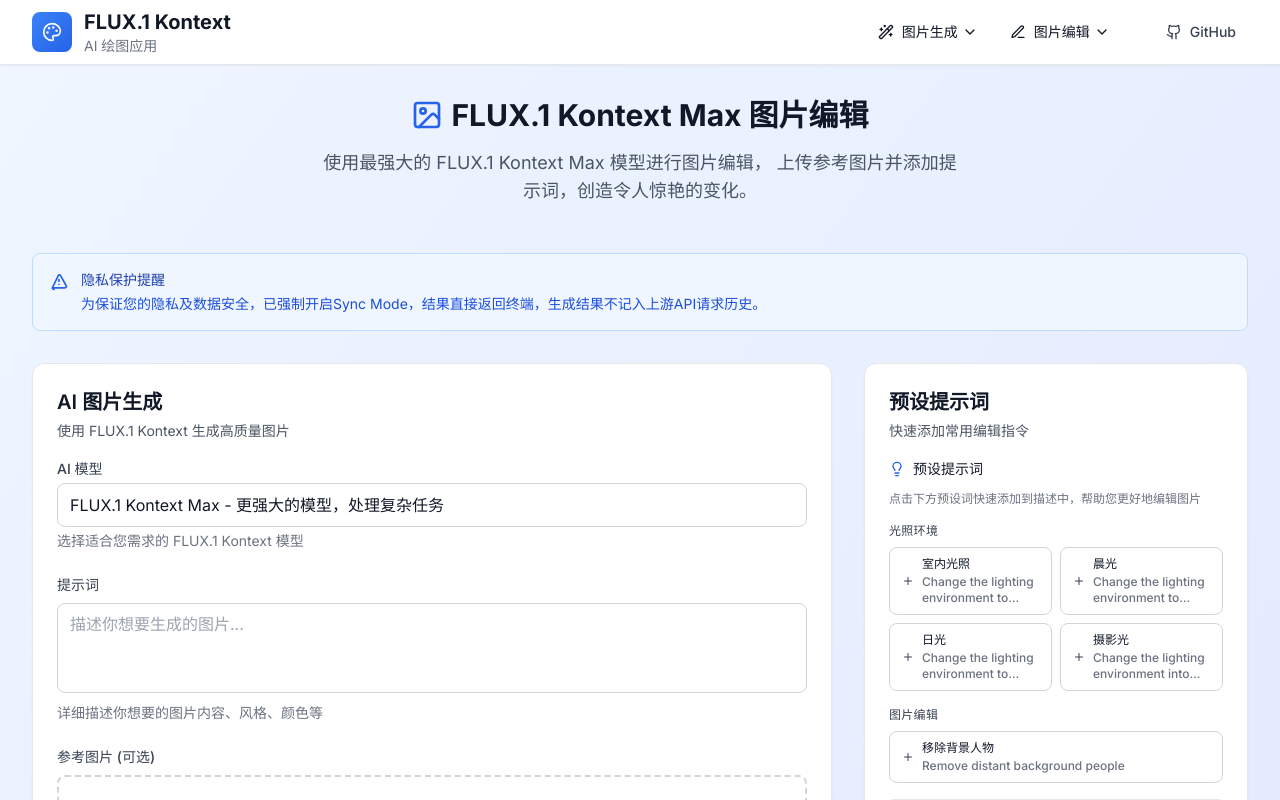
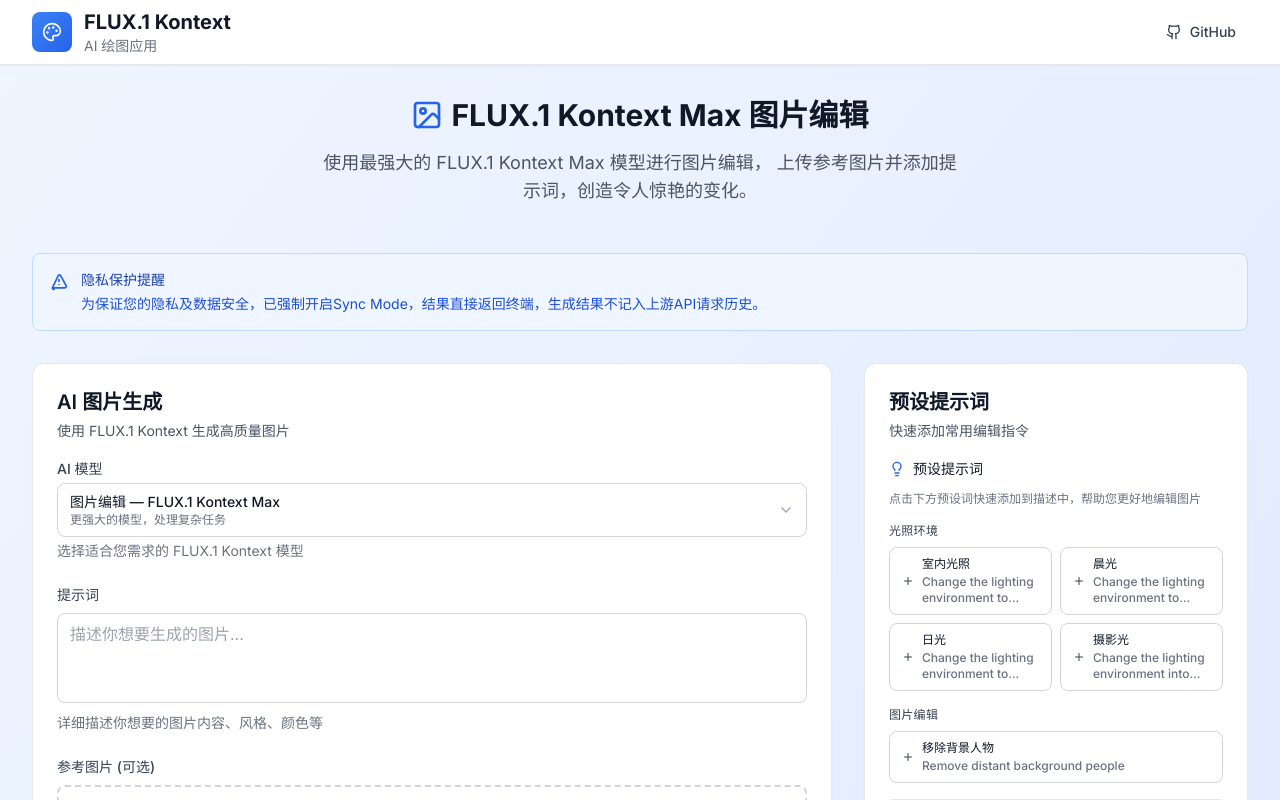
Before and after one commit to Noah-Wu66/FLUX.1-Kontext, a Next.js app: page /edit/max in a window 1280 px wide. Shown: the top 800 px of the page. Built offline with nearby package versions, Linux system fonts and the light colour scheme.

Commit message:
添加模型选择器组件并优化UI界面

```diff
--- a/app/page.tsx
+++ b/app/page.tsx
@@ -74,7 +74,7 @@
               <h3 className="text-sm font-medium text-blue-800">快速开始</h3>
             </div>
             <p className="text-sm text-blue-700">
-              使用顶部菜单选择您需要的功能：
+              在下方表单中选择AI模型：
               <span className="font-medium">图片生成</span> 用于文本到图像创作，
               <span className="font-medium">图片编辑</span> 用于基于参考图片的编辑和变换。
             </p>
--- a/components/GenerationForm.tsx
+++ b/components/GenerationForm.tsx
@@ -5,6 +5,7 @@
 import { Button } from './ui/Button'
 import { Input } from './ui/Input'
 import { Select } from './ui/Select'
+import { ModelSelector } from './ui/ModelSelector'
 import { Card } from './ui/Card'
 import { ImageUpload } from './ImageUpload'
 import { MultiImageUpload } from './MultiImageUpload'
@@ -43,13 +44,7 @@
   { value: '2', label: '标准 (2)' }
 ]
 
-const modelOptions = [
-  { value: 'max', label: 'FLUX.1 Kontext Max - 更强大的模型，处理复杂任务' },
-  { value: 'pro', label: 'FLUX.1 Kontext Pro - 专业图片编辑模型' },
-  { value: 'max-multi', label: 'FLUX.1 Kontext Max Multi - 支持多图片输入的强大模型' },
-  { value: 'max-text-to-image', label: 'FLUX.1 Kontext Max Text-to-Image - 前沿图像生成模型' },
-  { value: 'pro-text-to-image', label: 'FLUX.1 Kontext Pro Text-to-Image - 专业文本到图像生成' }
-]
+
 
 export const GenerationForm = forwardRef<GenerationFormRef, GenerationFormProps>(
   ({ onGenerate, loading = false }, ref) => {
@@ -266,11 +261,10 @@
       <form onSubmit={handleSubmit} className="space-y-6">
         {/* 模型选择 */}
         <div>
-          <Select
+          <ModelSelector
             label="AI 模型"
-            options={modelOptions}
             value={model}
-            onChange={(e) => handleModelChange(e.target.value as FluxModel)}
+            onChange={handleModelChange}
             helperText="选择适合您需求的 FLUX.1 Kontext 模型"
           />
         </div>
--- a/components/Header.tsx
+++ b/components/Header.tsx
@@ -4,7 +4,7 @@
 import Link from 'next/link'
 import { Palette, Github } from 'lucide-react'
 import { Button } from './ui/Button'
-import { MainMenu } from './MainMenu'
+
 
 export default function Header() {
   return (
@@ -22,11 +22,6 @@
                 <p className="text-xs sm:text-sm text-gray-500 hidden sm:block">AI 绘图应用</p>
               </div>
             </Link>
-          </div>
-
-          {/* 主菜单 */}
-          <div className="flex items-center mx-4">
-            <MainMenu />
           </div>
 
           {/* 右侧操作按钮 */}
--- /dev/null
+++ b/components/ui/ModelSelector.tsx
@@ -0,0 +1,219 @@
+'use client'
+
+import React, { useState } from 'react'
+import { ChevronDown, X } from 'lucide-react'
+import { cn } from '@/lib/utils'
+import type { FluxModel } from '@/lib/types'
+
+interface ModelCategory {
+  id: string
+  name: string
+  description: string
+  models: ModelOption[]
+}
+
+interface ModelOption {
+  value: FluxModel
+  name: string
+  description: string
+}
+
+interface ModelSelectorProps {
+  value: FluxModel
+  onChange: (model: FluxModel) => void
+  label?: string
+  helperText?: string
+  className?: string
+}
+
+// 模型分类配置
+const modelCategories: ModelCategory[] = [
+  {
+    id: 'text-to-image',
+    name: '图片生成',
+    description: '从文本描述生成全新图片',
+    models: [
+      {
+        value: 'max-text-to-image',
+        name: 'FLUX.1 Kontext Max',
+        description: '前沿图像生成模型，质量最高'
+      },
+      {
+        value: 'pro-text-to-image',
+        name: 'FLUX.1 Kontext Pro',
+        description: '专业文本到图像生成，速度更快'
+      }
+    ]
+  },
+  {
+    id: 'image-edit',
+    name: '图片编辑',
+    description: '基于参考图片进行编辑和变换',
+    models: [
+      {
+        value: 'max',
+        name: 'FLUX.1 Kontext Max',
+        description: '更强大的模型，处理复杂任务'
+      },
+      {
+        value: 'pro',
+        name: 'FLUX.1 Kontext Pro',
+        description: '专业图片编辑模型'
+      },
+      {
+        value: 'max-multi',
+        name: 'FLUX.1 Kontext Max Multi',
+        description: '支持多图片输入的强大模型'
+      }
+    ]
+  }
+]
+
+// 获取模型的显示信息
+function getModelDisplayInfo(model: FluxModel) {
+  for (const category of modelCategories) {
+    const modelOption = category.models.find(m => m.value === model)
+    if (modelOption) {
+      return {
+        categoryName: category.name,
+        modelName: modelOption.name,
+        description: modelOption.description
+      }
+    }
+  }
+  return {
+    categoryName: '未知类型',
+    modelName: '未知模型',
+    description: ''
+  }
+}
+
+export function ModelSelector({
+  value,
+  onChange,
+  label,
+  helperText,
+  className
+}: ModelSelectorProps) {
+  const [isOpen, setIsOpen] = useState(false)
+  const [selectedCategory, setSelectedCategory] = useState<string | null>(null)
+
+  const displayInfo = getModelDisplayInfo(value)
+
+  const handleModelSelect = (model: FluxModel) => {
+    onChange(model)
+    setIsOpen(false)
+    setSelectedCategory(null)
+  }
+
+  const handleCategorySelect = (categoryId: string) => {
+    setSelectedCategory(categoryId)
+  }
+
+  const handleBackToCategories = () => {
+    setSelectedCategory(null)
+  }
+
+  return (
+    <div className={cn('w-full', className)}>
+      {label && (
+        <label className="block text-sm font-medium text-gray-700 mb-1">
+          {label}
+        </label>
+      )}
+
+      {/* 选择器按钮 */}
+      <button
+        type="button"
+        onClick={() => setIsOpen(true)}
+        className={cn(
+          'w-full px-3 py-2 border rounded-lg focus:outline-none focus:ring-2 focus:ring-primary-500 focus:border-transparent transition-colors duration-200 bg-white',
+          'min-h-[44px] text-base text-left flex items-center justify-between',
+          'border-gray-300 hover:border-gray-400'
+        )}
+      >
+        <div className="flex-1 min-w-0">
+          <div className="text-sm font-medium text-gray-900 truncate">
+            {displayInfo.categoryName} — {displayInfo.modelName}
+          </div>
+          <div className="text-xs text-gray-500 truncate">
+            {displayInfo.description}
+          </div>
+        </div>
+        <ChevronDown className="w-4 h-4 text-gray-400 flex-shrink-0 ml-2" />
+      </button>
+
+      {helperText && (
+        <p className="mt-1 text-sm text-gray-500">{helperText}</p>
+      )}
+
+      {/* 选择弹窗 */}
+      {isOpen && (
+        <div className="fixed inset-0 z-50 flex items-center justify-center p-4 bg-black bg-opacity-50">
+          <div className="bg-white rounded-lg shadow-xl max-w-md w-full max-h-[80vh] overflow-hidden">
+            {/* 弹窗头部 */}
+            <div className="flex items-center justify-between p-4 border-b border-gray-200">
+              <h3 className="text-lg font-medium text-gray-900">
+                {selectedCategory ? '选择模型' : '选择生图类型'}
+              </h3>
+              <button
+                onClick={() => setIsOpen(false)}
+                className="text-gray-400 hover:text-gray-600 transition-colors"
+              >
+                <X className="w-5 h-5" />
+              </button>
+            </div>
+
+            {/* 弹窗内容 */}
+            <div className="p-4 overflow-y-auto">
+              {!selectedCategory ? (
+                // 显示分类列表
+                <div className="space-y-3">
+                  {modelCategories.map((category) => (
+                    <button
+                      key={category.id}
+                      onClick={() => handleCategorySelect(category.id)}
+                      className="w-full p-3 text-left border border-gray-200 rounded-lg hover:border-primary-300 hover:bg-primary-50 transition-colors"
+                    >
+                      <div className="font-medium text-gray-900">{category.name}</div>
+                      <div className="text-sm text-gray-500 mt-1">{category.description}</div>
+                    </button>
+                  ))}
+                </div>
+              ) : (
+                // 显示选中分类的模型列表
+                <div className="space-y-3">
+                  {/* 返回按钮 */}
+                  <button
+                    onClick={handleBackToCategories}
+                    className="text-sm text-primary-600 hover:text-primary-700 mb-3"
+                  >
+                    ← 返回分类选择
+                  </button>
+
+                  {modelCategories
+                    .find(cat => cat.id === selectedCategory)
+                    ?.models.map((model) => (
+                      <button
+                        key={model.value}
+                        onClick={() => handleModelSelect(model.value)}
+                        className={cn(
+                          'w-full p-3 text-left border rounded-lg transition-colors',
+                          value === model.value
+                            ? 'border-primary-500 bg-primary-50'
+                            : 'border-gray-200 hover:border-primary-300 hover:bg-primary-50'
+                        )}
+                      >
+                        <div className="font-medium text-gray-900">{model.name}</div>
+                        <div className="text-sm text-gray-500 mt-1">{model.description}</div>
+                      </button>
+                    ))}
+                </div>
+              )}
+            </div>
+          </div>
+        </div>
+      )}
+    </div>
+  )
+}
```
